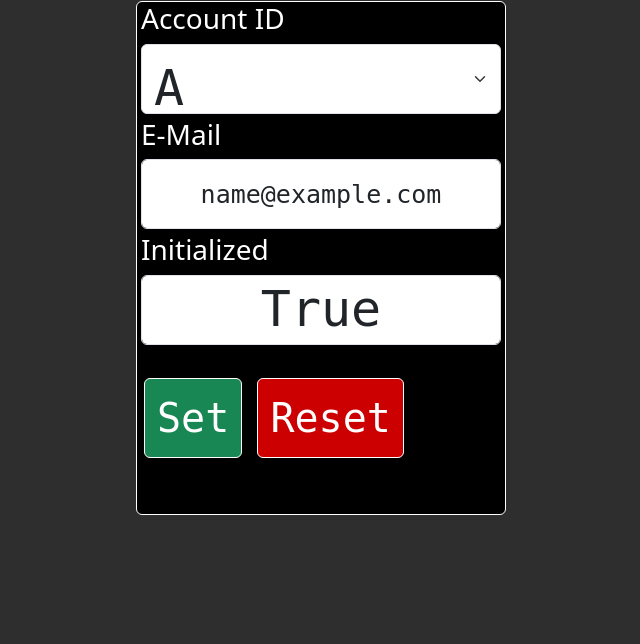
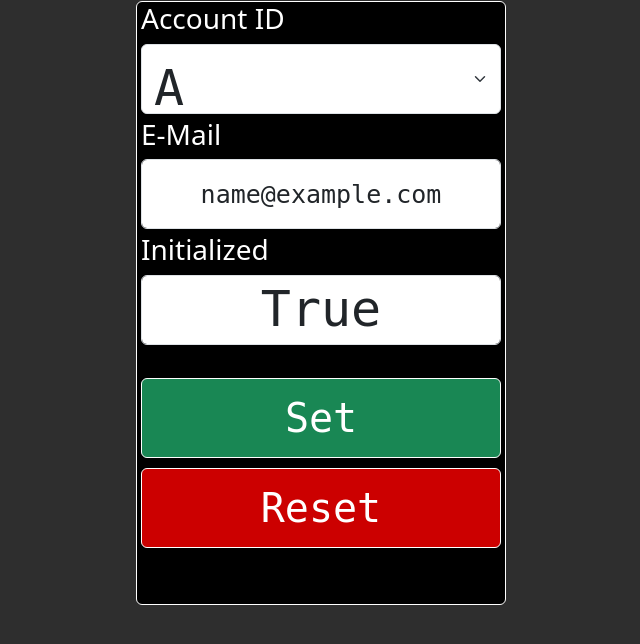
Before and after one commit to LUXREYLI/flaskTest2, a Flask app: template src/webapp/templates/accounts.html in a window 1280 px wide. Shown: the part 79-723 px from the top of the page, without its empty margins (319-959 px from the left). Run offline with Flask 3, Linux system fonts and the light colour scheme; the template is opened without the code that fills it: values that come from a table or form of the project are taken from there, others are empty; tables that the repository leaves empty hold one stand-in row (values such as "Sample post"); parts of the project's set-up code (start-up, migrations or seed data) failed here and were passed over.

Commit message:
css changes

```diff
--- a/src/webapp/static/styles/style.css
+++ b/src/webapp/static/styles/style.css
@@ -16,9 +16,10 @@ h1 {
     margin-left: -185px;
 }
 
+/* base config for button */
 .btn-primary,
+.btn-success,
 .btn-danger {
-    background-color: rgb(20, 43, 255);
     border-color: white;
     margin-top: 5px;
     margin-bottom: 5px;
@@ -29,27 +30,20 @@ h1 {
     min-width: 80px;
 }
 
+/* change the color for background*/
+.btn-primary{
+    background-color: rgb(20, 43, 255);
+}
+
 .btn-danger {
     background-color: rgb(204, 0, 0);
 }
 
-.btn-success {
-    border-color: white;
-    min-height: 80px;
+.btn-danger.variant2,
+.btn-success.variant2{
     min-width: 360px;
-    font-size: 40px;
-    font-family: monospace;
     margin-left: 4px;
     margin-right: 4px;
-    margin-bottom: 4px;
-}
-
-.btn-success.small {
-    margin-top: 5px;
-    margin-bottom: 5px;
-    margin-left: 7px;
-    min-height: 80px;
-    min-width: 80px;
 }
 
 .form-control {
--- a/src/webapp/templates/accounts.html
+++ b/src/webapp/templates/accounts.html
@@ -24,9 +24,9 @@
 
             <br>
             <div class="d-grid gap-2 d-md-block">
-                <button type="submit" value="Set" class="btn btn-success small" name="action">Set</button>
+                <button type="submit" value="Set" class="btn btn-success variant2" name="action">Set</button>
                 {% if account.email is not none %}
-                <button type="submit" value="Reset" class="btn btn-danger" name="action">Reset</button>
+                <button type="submit" value="Reset" class="btn btn-danger variant2" name="action">Reset</button>
                 {% endif %}
             </div>
             {% endfor %}
--- a/src/webapp/templates/pincode.html
+++ b/src/webapp/templates/pincode.html
@@ -18,7 +18,7 @@
       <input type="password" pattern="{{ pwdPattern }}" class="form-control" name="{{ controls[item].controlName }}" placeholder="Pin code">
       {% endfor %}
       <br>
-      <button type="submit" class="btn btn-success">Confirm</button>
+      <button type="submit" class="btn btn-success variant2">Confirm</button>
     </div>
     {% if message is not none %}
     <div class="alert alert-danger" role="alert">
```
Also changed, not shown: src/webapp/templates/onoff.html (+6 -4 lines).
